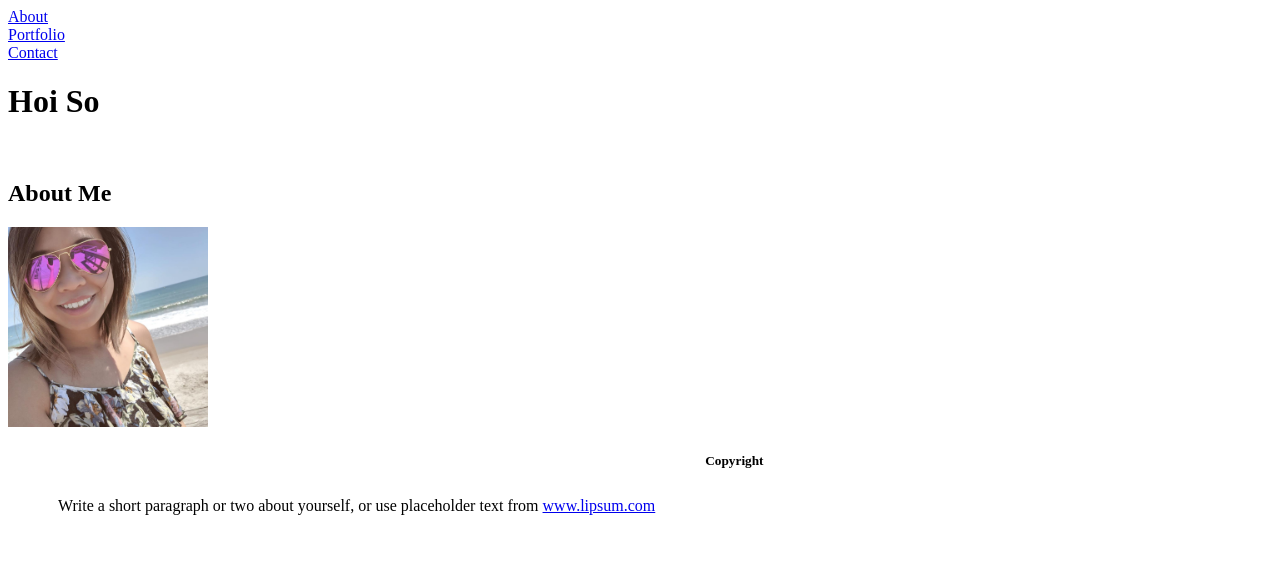
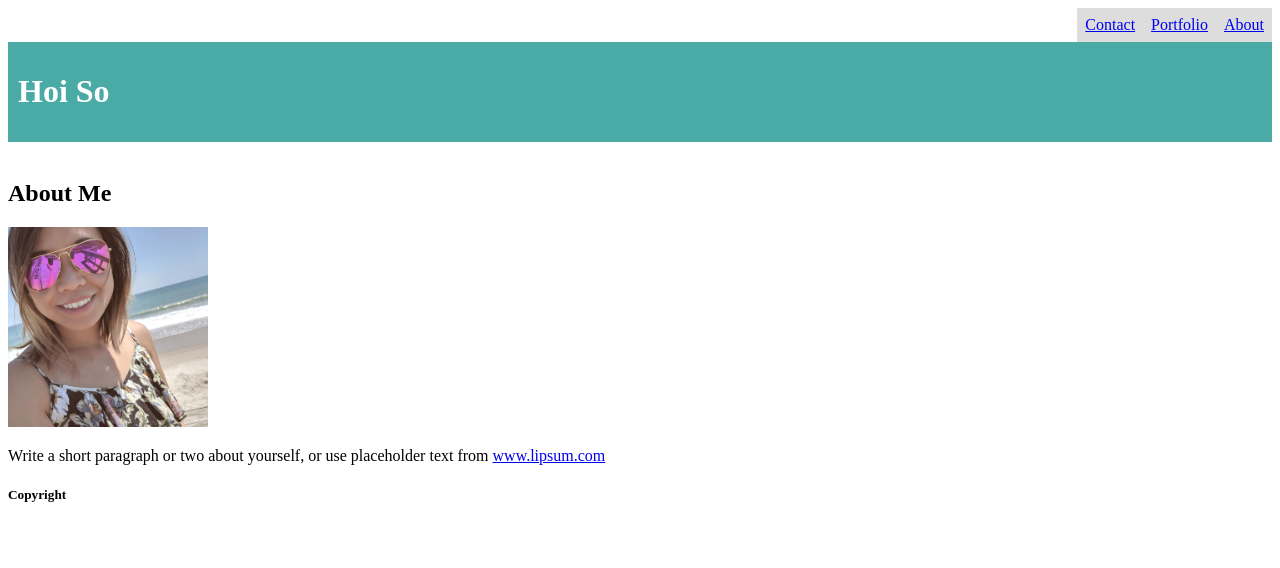
Before and after one commit to ahoyhoi/Basic-Portfolio, a plain HTML site: page index.html in a window 1280 px wide. Drawn offline with Linux system fonts and the light colour scheme; files that its build step writes are made by us from their sources; files whose address does not match are found by name.

Commit message:
added nav

```diff
--- a/Assets/style.css
+++ b/Assets/style.css
@@ -1,26 +1,52 @@
+
+
 ul {
     list-style-type: none;
     margin: 0;
     padding: 0;
+    overflow: hidden;
   }
 
-  .header{
-      padding: 50px;
-      text-align: left;
-      text-color: white;
-      background: green;
-
+  li {
+    float: right;
   }
 
-.body {
-    background-image:  url("C:\Users\missh\Basic-Portfolio\Assets\images\email-pattern.png");
+  li a {
+    display: block;
+    padding: 8px;
+    background-color: #dddddd;
+  }
+
+
+  header{
+      padding: 10px;
+      text-align: left;
+      color: #ffffff;
+      background: #4aaaa5;
+      position: relative;
+
+.nav {
+
+
+}
+
+.container{
+    width: 960px;
+    margin: 0 auto;
+
+}
+
+
+
+/*could not get bg img to show in file*/
+body {
+    background-image:  url("images\memphis-mini.png");
     font-family: Georgia;
 }
 
-.h1
 
 #bio-image {
-    float: right;
+
 }
 
 .about-me {
--- a/index.html
+++ b/index.html
@@ -2,26 +2,30 @@
 <html lang="en">
 <head>
     <meta charset="UTF-8">
-    <meta name="viewport" content="width=960px, initial-scale=1.0">
+    <meta name="viewport" content="width=device-width, initial-scale=1.0">
     <meta http-equiv="X-UA-Compatible" content="ie=edge">
-    <link rel="stylesheet" type="text/css" href="style.css">
     <title>Basic-Portfolio</title>
+    <link rel="stylesheet" type="text/css" href="C:\Users\missh\Basic-Portfolio\Assets\style.css">
 </head>
 
-<nav>
+<section class="Nav">
+
+  <nav>
         <ul>
-                <li><a href="#">About</a></li>
-                <li><a href=C:\Users\missh\Basic-Portfolio\portfolio.html>Portfolio</a></li>
-                <li><a href="C:\Users\missh\Basic-Portfolio\contact.html">Contact</a></li>
-            </ul>
-</nav>
+                <li><a class="About" href="#">About</a></li>
+                <li><a class="Portfolio" href=C:\Users\missh\Basic-Portfolio\portfolio.html>Portfolio</a></li>
+                <li><a class="Contact" href="C:\Users\missh\Basic-Portfolio\contact.html">Contact</a></li>
+         </ul>
+  </nav>
+
+</section>
 
 <body>
     <header>
       <h1>Hoi So</h1>
     </header>
 
-    <div>
+    <div class="container">
 
             <br>
 
```
Also changed, not shown: contact.html (+12 -7 lines), portfolio.html (+10 -5 lines), Assets/images/BG-IMG.jpeg (added), Assets/images/email-pattern.png (deleted), Assets/images/memphis-mini.png (added).
